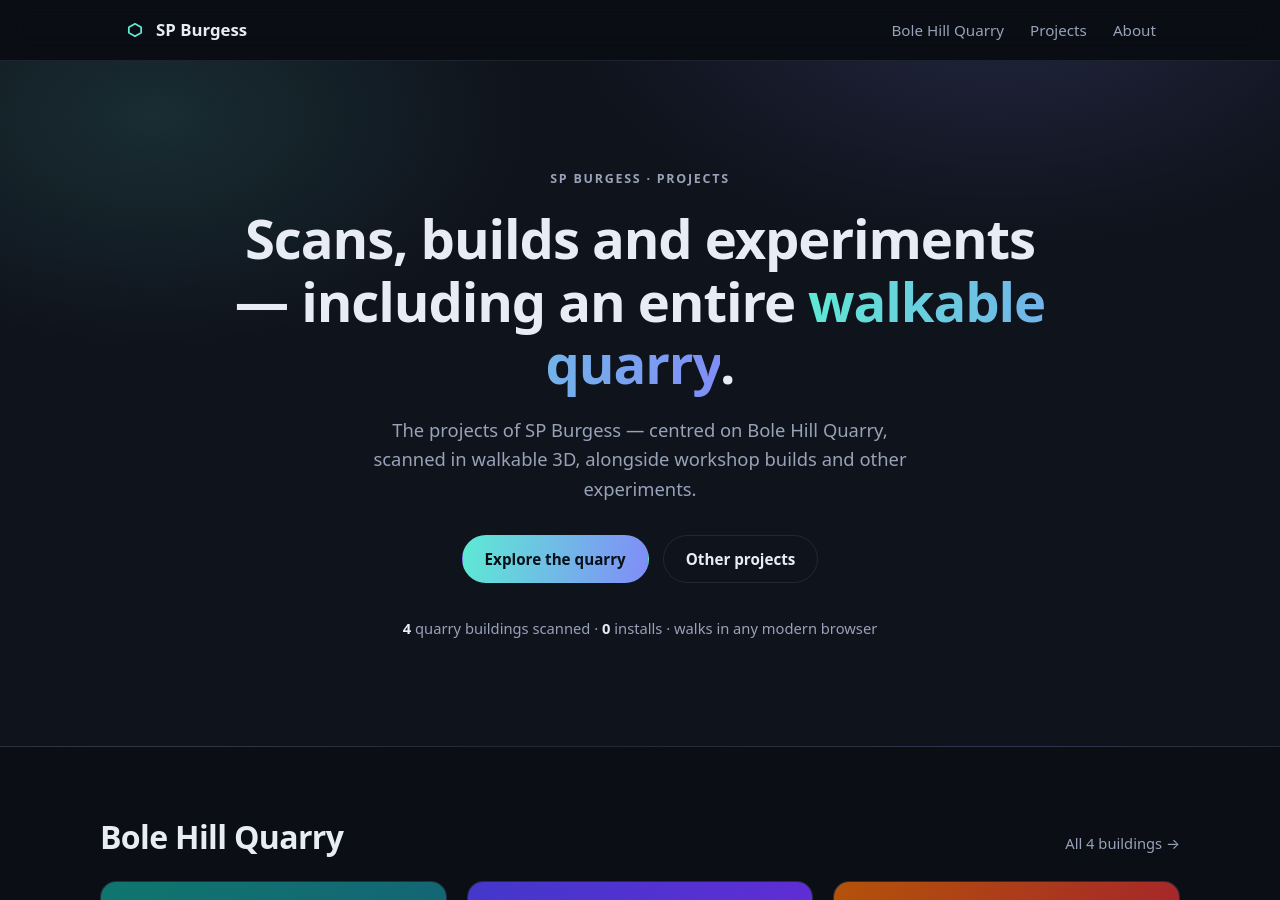
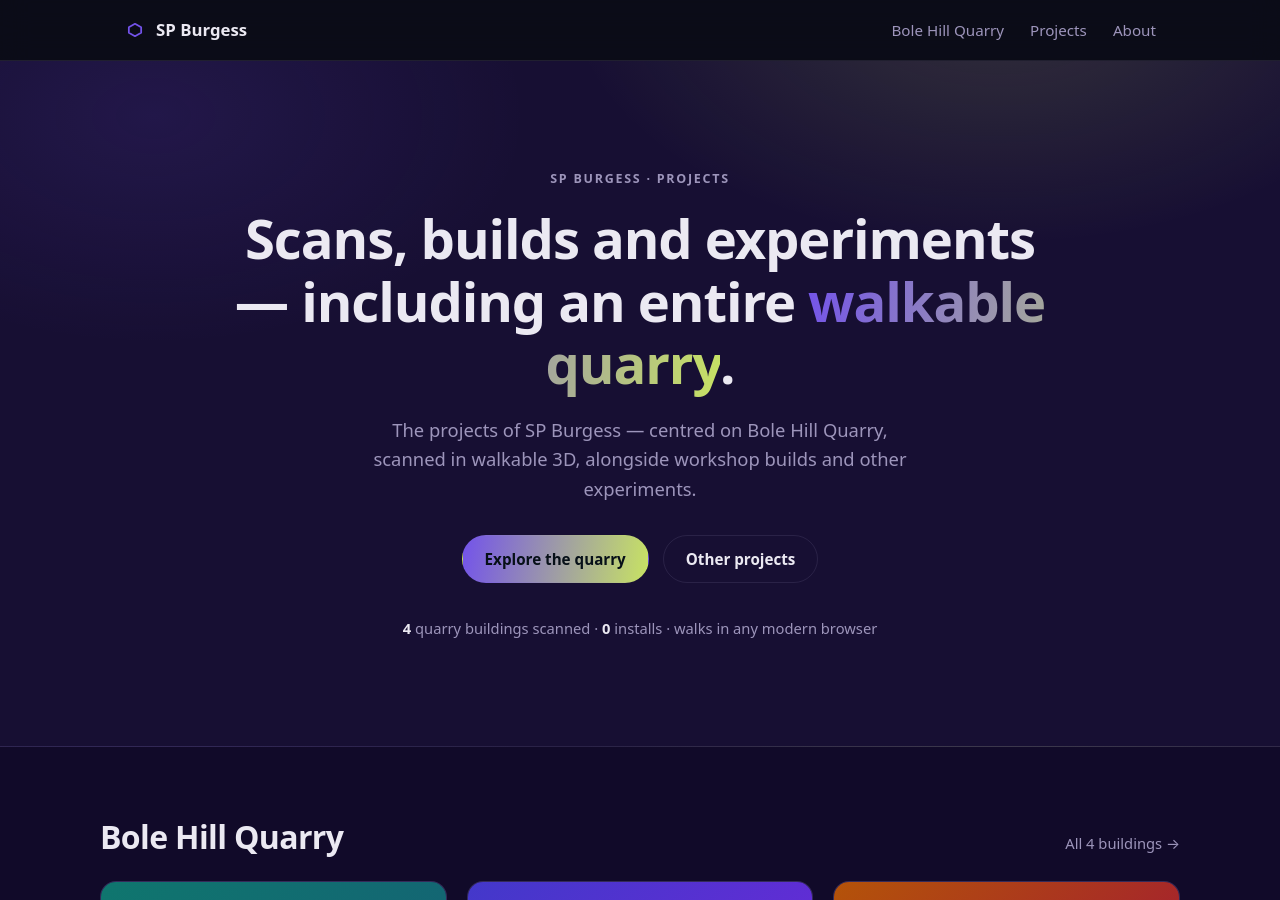
Before and after one commit to spburgess23/spburgess23.github.io, a Jekyll site: the page built from index.md, in a window 1280 px wide and 900 px high. Built offline with Jekyll 4.4.1, drawn with Linux system fonts in a browser that asks for light colours.

Commit message:
Site update 2026-09-17 22:47

```diff
--- a/assets/css/main.scss
+++ b/assets/css/main.scss
@@ -2,16 +2,16 @@
 ---
 
 :root {
-  --bg: #0b0e14;
-  --bg-soft: #0f131c;
-  --bg-band: #10141f;
-  --card: #141927;
-  --line: rgba(148, 163, 196, 0.14);
-  --text: #e8ecf4;
-  --muted: #98a2b8;
-  --accent: #5eead4;
-  --accent-2: #818cf8;
-  --grad: linear-gradient(100deg, #5eead4 0%, #818cf8 100%);
+  --bg: #110a29;
+  --bg-soft: #170f33;
+  --bg-band: #1d143e;
+  --card: #231948;
+  --line: rgba(157, 149, 187, 0.14);
+  --text: #ebe9f2;
+  --muted: #9d95bb;
+  --accent: #7353ea;
+  --accent-2: #c8e363;
+  --grad: linear-gradient(100deg, #7353ea 0%, #c8e363 100%);
   --radius: 16px;
   --font: ui-sans-serif, system-ui, -apple-system, "Segoe UI", Roboto, "Helvetica Neue", Arial, sans-serif;
   --mono: ui-monospace, SFMono-Regular, Menlo, Consolas, monospace;
@@ -94,8 +94,8 @@ img { max-width: 100%; display: block; }
   overflow: hidden;
   padding: clamp(64px, 12vh, 130px) 24px clamp(56px, 10vh, 100px);
   background:
-    radial-gradient(720px 420px at 78% -10%, rgba(129, 140, 248, 0.16), transparent 60%),
-    radial-gradient(620px 380px at 12% 8%, rgba(94, 234, 212, 0.12), transparent 60%),
+    radial-gradient(720px 420px at 78% -10%, color-mix(in srgb, var(--accent-2) 16%, transparent), transparent 60%),
+    radial-gradient(620px 380px at 12% 8%, color-mix(in srgb, var(--accent) 12%, transparent), transparent 60%),
     var(--bg-soft);
   border-bottom: 1px solid var(--line);
 }
@@ -149,7 +149,7 @@ img { max-width: 100%; display: block; }
   background: var(--grad);
   color: #071018;
 }
-.btn-solid:hover { box-shadow: 0 8px 26px rgba(94, 234, 212, 0.25); }
+.btn-solid:hover { box-shadow: 0 8px 26px color-mix(in srgb, var(--accent) 25%, transparent); }
 
 .btn-ghost {
   border-color: var(--line);
@@ -194,7 +194,7 @@ img { max-width: 100%; display: block; }
 .card:hover {
   text-decoration: none;
   transform: translateY(-3px);
-  border-color: rgba(94, 234, 212, 0.45);
+  border-color: color-mix(in srgb, var(--accent) 45%, transparent);
   box-shadow: 0 14px 40px rgba(0, 0, 0, 0.45);
 }
 
@@ -227,8 +227,8 @@ img { max-width: 100%; display: block; }
   display: inline-block;
   padding: 2px 10px;
   border-radius: 999px;
-  border: 1px solid rgba(94, 234, 212, 0.45);
-  background: rgba(94, 234, 212, 0.08);
+  border: 1px solid color-mix(in srgb, var(--accent) 45%, transparent);
+  background: color-mix(in srgb, var(--accent) 8%, transparent);
   color: var(--accent);
   letter-spacing: .06em;
 }
@@ -283,9 +283,9 @@ kbd {
 .viewer-pending {
   margin: 28px 0;
   padding: 28px;
-  border: 1px dashed rgba(94, 234, 212, 0.4);
+  border: 1px dashed color-mix(in srgb, var(--accent) 40%, transparent);
   border-radius: var(--radius);
-  background: rgba(94, 234, 212, 0.04);
+  background: color-mix(in srgb, var(--accent) 4%, transparent);
   color: var(--muted);
 }
 .viewer-pending p { margin: 0 0 10px; }
```
